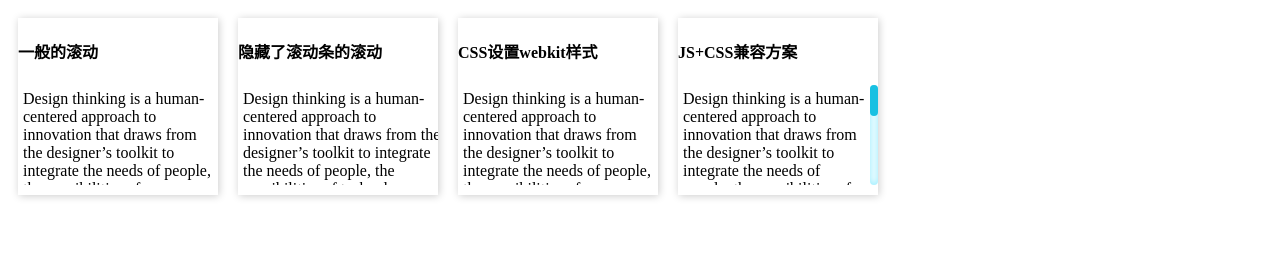
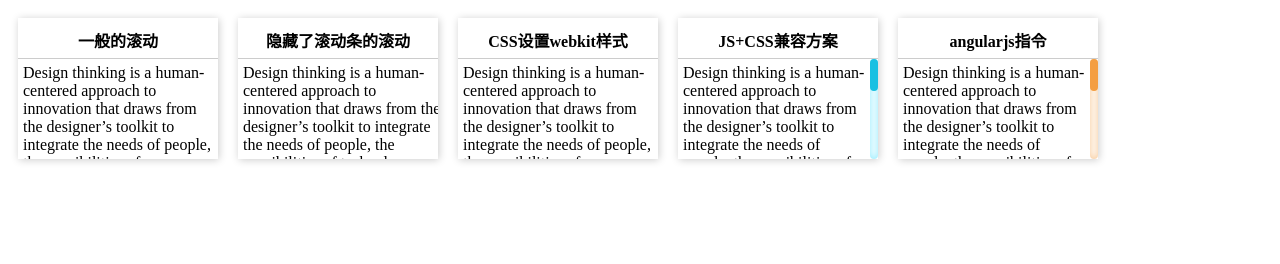
Before and after one commit to NoName4Me/j-scrollbar, a plain HTML site: page pure-js-css/index.html in a window 1280 px wide. Drawn offline with nearby package versions, Linux system fonts and the light colour scheme.

Commit message:
add angularjs scroll.

```diff
--- a/pure-js-css/index.html
+++ b/pure-js-css/index.html
@@ -6,6 +6,8 @@
     <meta name="viewport" content="width=device-width, initial-scale=1.0">
     <meta http-equiv="X-UA-Compatible" content="ie=edge">
     <link rel="stylesheet" href="style.css">
+    <script src="https://ajax.googleapis.com/ajax/libs/angularjs/1.6.9/angular.min.js"></script>
+    <script src="j-scroll.directive.js"></script>
     <title>Sth. about scrollbar~</title>
 </head>
 
@@ -46,8 +48,10 @@
         </section>
         <section>
             <h4>JS+CSS兼容方案</h4>
-            <div class="wrap j-scroll-container">
-                <div class="j-scroll"><div class="bar"></div></div>
+            <div class="wrap scroll-container">
+                <div class="scroll">
+                    <div class="bar"></div>
+                </div>
                 <div class="content">
                     Design thinking is a human-centered approach to innovation that draws from the designer’s toolkit to integrate the needs
                     of people, the possibilities of technology, and the requirements for business success. Design thinking
@@ -56,8 +60,19 @@
                 </div>
             </div>
         </section>
-        <section></section>
+        <section ng-app="app">
+            <h4>angularjs指令</h4>
+            <div class="wrap scroll-container">
+                <div j-scroll class="content">
+                    Design thinking is a human-centered approach to innovation that draws from the designer’s toolkit to integrate the needs
+                    of people, the possibilities of technology, and the requirements for business success. Design thinking
+                    is a human-centered approach to innovation that draws from the designer’s toolkit to integrate the needs
+                    of people, the possibilities of technology, and the requirements for business success.
+                </div>
+            </div>
+        </section>
     </div>
     <script src="script.js"></script>
 </body>
+
 </html>
--- /dev/null
+++ b/pure-js-css/j-scroll.directive.js
@@ -0,0 +1,128 @@
+// angularJs scroll
+angular.module('app', []).directive('jScroll', function() {
+    var initPos = {
+            x: 0,
+            y: 0
+        },
+        scrollBar, scrollContent,
+        barHeight,
+        wheelDeltaSum = 0,
+        scrolledHeight = 0,
+        sampleRatio = 2; // TODO how to set the best sample ratio
+
+    function init(scope, element, attrs) {
+        scrollContent = element;
+        var scrollDom = document.createElement("DIV");
+        scrollDom.innerHTML = `<style>
+        .j-scroll-container {
+            position: relative;
+        }
+
+        .j-scroll-container .content {
+            overflow: hidden;
+            padding-right: 8px;
+        }
+
+        .j-scroll-container .scroll {
+            position: absolute;
+            right: 0;
+            top: 0;
+            width: 8px;
+            background-color: #fff;
+            box-shadow: inset 0 0 6px 1px rgba(244, 158, 66,.5);
+            height: 100%;
+            border-radius: 4px;
+        }
+
+        .j-scroll-container .scroll .bar {
+            position: absolute;
+            right: 0;
+            top: 0;
+            background-color: #f49e42;
+            width: 8px;
+            height: 60px;
+            border-radius: 4px;
+        }
+        </style>
+        <div class="bar"></div>`;
+        scrollDom.classList.add("scroll");
+        scrollContent.parentNode.classList.add("j-scroll-container");
+        scrollContent.parentNode.insertBefore(scrollDom, scrollContent);
+
+        // mousedown event for bar-dragging event
+        scrollBar = scrollContent.parentNode.querySelector('.bar');
+        scrollBar.addEventListener("mousedown", barMousedown);
+
+        // scroll is triggered only when it can be scrolled
+        scrollContent.addEventListener("wheel", function(event) {
+            // sample for nice UX
+            wheelDeltaSum += event.deltaY;
+            scrolledHeight += event.deltaY / sampleRatio;
+            scrolledHeight = restrictScrollDelta(scrolledHeight);
+            doScrollY(scrolledHeight);
+            event.preventDefault();
+            event.stopPropagation();
+            return false;
+        });
+
+        // set init bar height
+        setScrollBarHeight();
+    }
+
+    function clearTextSelection() {
+        if (document.selection) {
+            document.selection.empty();
+        } else {
+            window.getSelection().removeAllRanges();
+        }
+    }
+
+    function setScrollBarHeight() {
+        var barRatio = scrollContent.clientHeight / scrollContent.scrollHeight;
+        barHeight = barRatio * scrollContent.clientHeight;
+        scrollBar.style.height = barHeight + "px";
+    }
+
+    function onMouseMove(moveEvent) {
+        clearTextSelection();
+        setScrollBarHeight();
+
+        var deltaY = restrictScrollDelta(moveEvent.clientY - initPos.y);
+        doScrollY(deltaY);
+    }
+
+    function restrictScrollDelta(deltaY) {
+        if (deltaY < 0) {
+            deltaY = 0;
+        }
+
+        if (deltaY > scrollContent.clientHeight - barHeight) {
+            deltaY = scrollContent.clientHeight - barHeight;
+        }
+        return deltaY;
+    }
+
+    function doScrollY(deltaY) {
+        scrollBar.style.top = deltaY + "px";
+        scrollContent.scrollTop = deltaY;
+    }
+
+    function onMouseUp(upEvent) {
+        document.removeEventListener("mousemove", onMouseMove);
+        document.removeEventListener("mouseup", onMouseUp);
+    }
+
+    function barMousedown(event) {
+        initPos.y = event.clientY;
+        document.addEventListener("mousemove", onMouseMove);
+        document.addEventListener("mouseup", onMouseUp);
+    }
+
+    return {
+        restrict: 'A',
+        "link": function(scope, element, attrs) {
+            init(scope, element[0], attrs);
+        },
+        replace: false
+    }
+});
--- a/pure-js-css/script.js
+++ b/pure-js-css/script.js
@@ -6,8 +6,8 @@ var initPos = {
         x: 0,
         y: 0
     },
-    scrollBar = document.querySelector(".j-scroll-container .bar"),
-    scrollContent = document.querySelector(".j-scroll-container .content"),
+    scrollBar = document.querySelector(".scroll-container .bar"),
+    scrollContent = document.querySelector(".scroll-container .content"),
     barHeight,
     wheelDeltaSum = 0,
     scrolledHeight = 0,
--- a/pure-js-css/style.css
+++ b/pure-js-css/style.css
@@ -16,9 +16,15 @@ div {
     box-shadow: 2px 2px 16px 0 rgba(0, 0, 0, .4);
 }
 
+section h4 {
+    margin: 0;
+    text-align: center;
+    padding: 10px 0 6px;
+    border-bottom: 1px solid #ccc;
+}
 .wrap {
     width: 200px;
-    height: 100%;
+    height: 100px;
     overflow: hidden;
     padding-bottom: 10px;
 }
@@ -74,16 +80,17 @@ div {
 }
 
 /* js+css scroll */
-.j-scroll-container {
+
+.scroll-container {
     position: relative;
 }
 
-.j-scroll-container .content {
+.scroll-container .content {
     overflow: hidden;
     padding-right: 8px;
 }
 
-.j-scroll-container .j-scroll {
+.scroll-container .scroll {
     position: absolute;
     right: 0;
     top: 0;
@@ -94,7 +101,7 @@ div {
     border-radius: 4px;
 }
 
-.j-scroll .bar {
+.scroll-container .scroll .bar {
     position: absolute;
     right: 0;
     top: 0;
```
